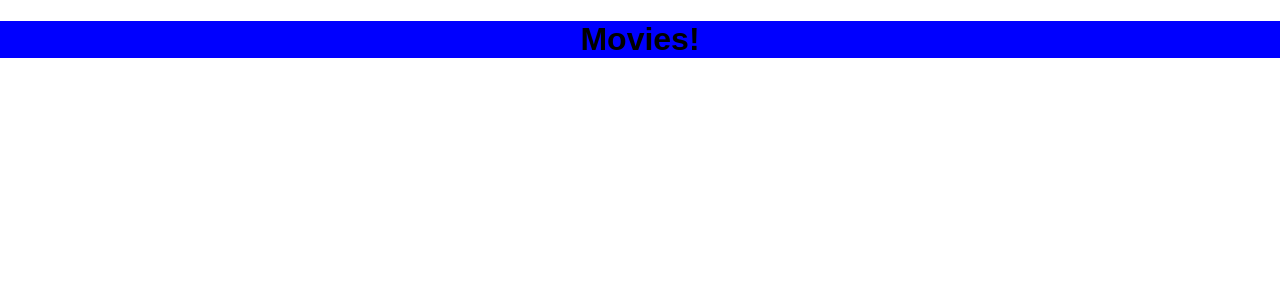
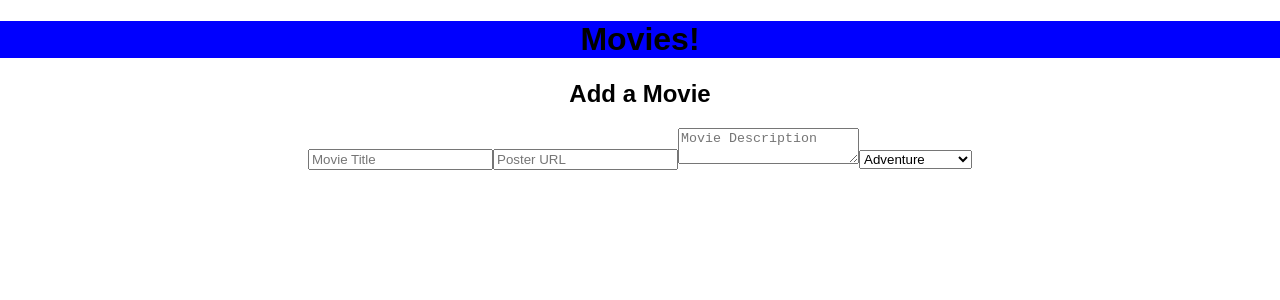
Before and after one commit to kastenbauer27/movie-sagas, a React (Create React App) app: page /#/addmovie in a window 1280 px wide. Shown: the top 300 px of the page. Built offline with nearby package versions, Linux system fonts and the light colour scheme.

Commit message:
made navigation back to home page for details page

```diff
--- /dev/null
+++ b/src/components/AddMovie/AddMovie.jsx
@@ -0,0 +1,34 @@
+import React, { Component } from 'react';
+
+class AddMovie extends Component {
+    state = {  }
+    render() {
+        return (
+            <div className="add-movie">
+                <h2>Add a Movie</h2>
+                <form>
+                    <input type="text" placeholder="Movie Title" />
+                    <input type="text" placeholder="Poster URL" />
+                    <textarea placeholder="Movie Description" />
+                    <select name="categories" id="movie-categories">
+                        <option value="Adventure">Adventure</option>
+                        <option value="Animated">Animated</option>
+                        <option value="Biographical">Biographical</option>
+                        <option value="Comedy">Comedy</option>
+                        <option value="Disaster">Disaster</option>
+                        <option value="Drama">Drama</option>
+                        <option value="Epic">Epic</option>
+                        <option value="Fantasy">Fantasy</option>
+                        <option value="Musical">Musical</option>
+                        <option value="Romantic">Romantic</option>
+                        <option value="Science Fiction">Science Fiction</option>
+                        <option value="Space-Opera">Space-Opera</option>
+                        <option value="Superhero">Superhero</option>
+                    </select>
+                </form>
+            </div>
+         );
+    }
+}
+
+export default AddMovie;
--- a/src/components/App/App.js
+++ b/src/components/App/App.js
@@ -1,5 +1,6 @@
 import React, { Component } from 'react';
 import {HashRouter as Router, Route} from 'react-router-dom';
+import AddMovie from '../AddMovie/AddMovie';
 import Details from '../Details/Details';
 import Header from '../Header/Header';
 import Home from '../Home/Home';
@@ -14,6 +15,7 @@ class App extends Component {
         <Router>
           <Route exact path="/" component={Home} />
           <Route path="/details" component={Details} />
+          <Route path="/addmovie" component={AddMovie} />
         </Router>
       </div>
     );
--- a/src/components/Details/Details.jsx
+++ b/src/components/Details/Details.jsx
@@ -1,8 +1,13 @@
 import React, { Component } from 'react';
 import { connect } from 'react-redux';
+import { withRouter } from 'react-router-dom';
 
 class Details extends Component {
-    state = {  }
+
+    backToHome = () => {
+        this.props.history.push('/');
+    }
+
     render() {
         return (
             <div className="movieDetails">
@@ -13,6 +18,7 @@ class Details extends Component {
                                 <h2>{movie.title}</h2>
                                 <img src={movie.poster} alt={movie.title} />
                                 <p>{movie.description}</p>
+                                <button onClick={this.backToHome}>Back To Movie List</button>
                             </div>
                         )
                     }
@@ -28,4 +34,4 @@ const mapStateToProps = (reduxState) => ({
     reduxState
 })
 
-export default connect(mapStateToProps)(Details);
+export default connect(mapStateToProps)(withRouter(Details));
--- a/src/components/Home/Home.jsx
+++ b/src/components/Home/Home.jsx
@@ -1,13 +1,19 @@
 import React, { Component } from 'react';
 import MovieList from '../MovieList/MovieList';
 
+
 class Home extends Component {
+
+    goToAddMovie = () => {
+        this.props.history.push('/addmovie');
+    }
 
     render() {
         return (
             <div className="home">
                 <h2>Movie Collection</h2>
                 <h3>Select A Movie to See Details</h3>
+                <button onClick={this.goToAddMovie}>Or Add a Movie!</button>
                 <MovieList />
             </div>
          );
```
